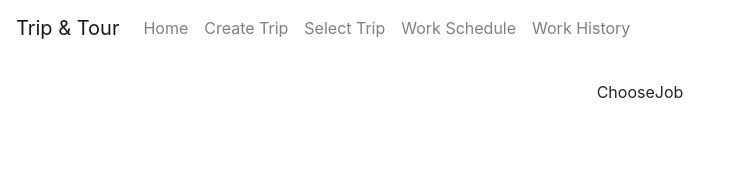
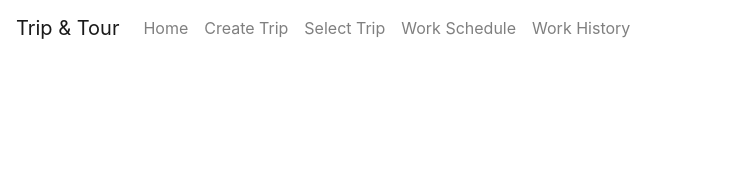
Before and after one commit to GominP/trip-tour-frontend, a React (Create React App) app: page /ChooseJob/1 in a window 1280 px wide. Shown: the top 170 px of the page, without its empty margins (0-729 px from the left). Built offline with nearby package versions, Linux system fonts and the light colour scheme.

Commit message:
check job

```diff
--- a/src/Guide/ChooseJob.js
+++ b/src/Guide/ChooseJob.js
@@ -20,7 +20,9 @@ function ChooseJob() {
        <Container>
         <Row className="justify-content-md-center">
             <div style={{ marginTop: 80}}>
-            ChooseJob
+                <Col>
+                </Col>
+
 
 
             </div>
```
Also changed, not shown: 1 other file (tests, documents, lock files or other folders).
